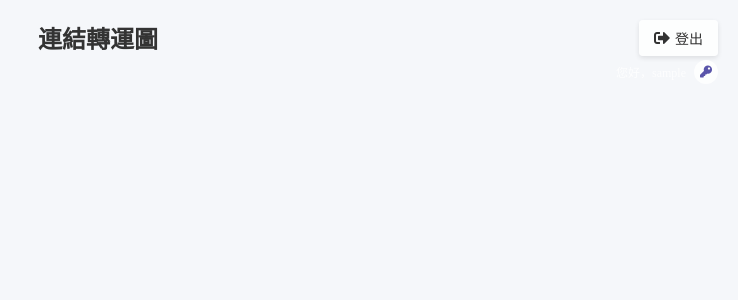
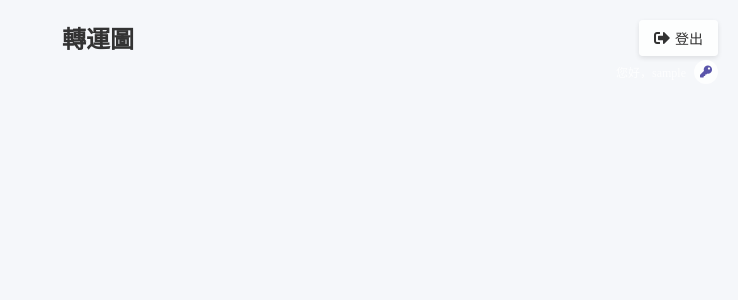
Before and after one commit to con2000us/LinkItem, a PHP site: page / in a window 1280 px wide. Shown: the top 300 px of the page, without its empty margins (542-1280 px from the left). Run offline with PHP 8.4, Linux system fonts and the light colour scheme; the visitor is signed in with stand-in values (Sample User, id 1); data that the repository does not hold is empty; a stand-in replaces the project's code that opens the database connection.

Commit message:
update code

```diff
--- a/index.php
+++ b/index.php
@@ -18,7 +18,7 @@ $linksData = fetchLinks();
 <head>
     <meta charset="UTF-8">
     <meta name="viewport" content="width=device-width, initial-scale=1.0">
-    <title>連結轉運圖</title>
+    <title>轉運圖</title>
     <!-- Favicon設定 -->
     <link rel="icon" href="favicon.php" type="image/svg+xml">
     <link rel="icon" href="favicon.svg" type="image/svg+xml">
--- a/link-template.html
+++ b/link-template.html
@@ -1,5 +1,5 @@
 <div id="link-cards" class="ordered-list-container">
-    <h1>連結轉運圖</h1>
+    <h1>轉運圖</h1>
 
     <div class="grid-layout">
         <!-- 固定4列布局 -->
```
